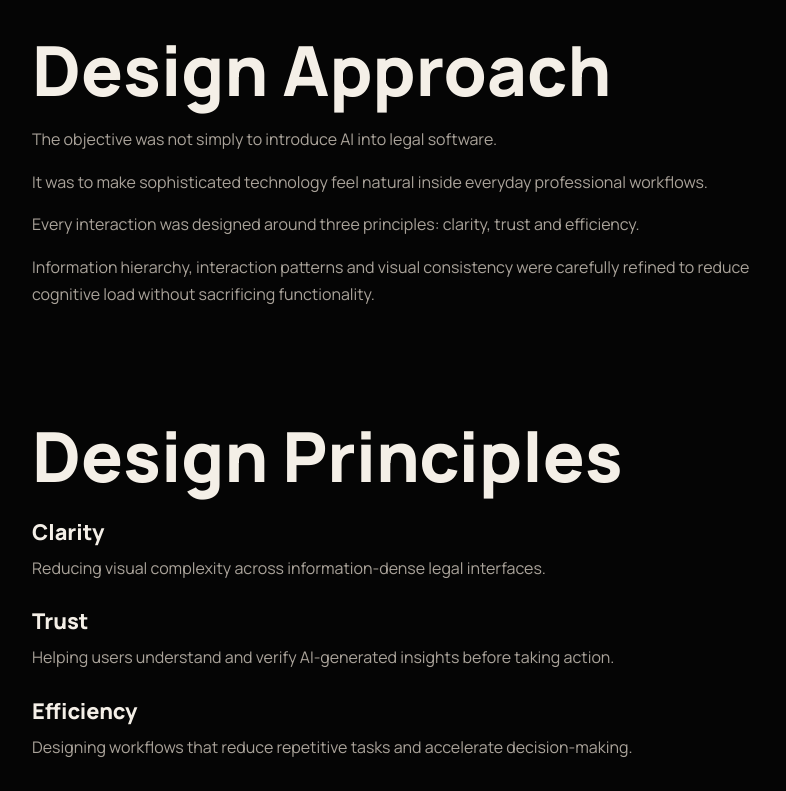
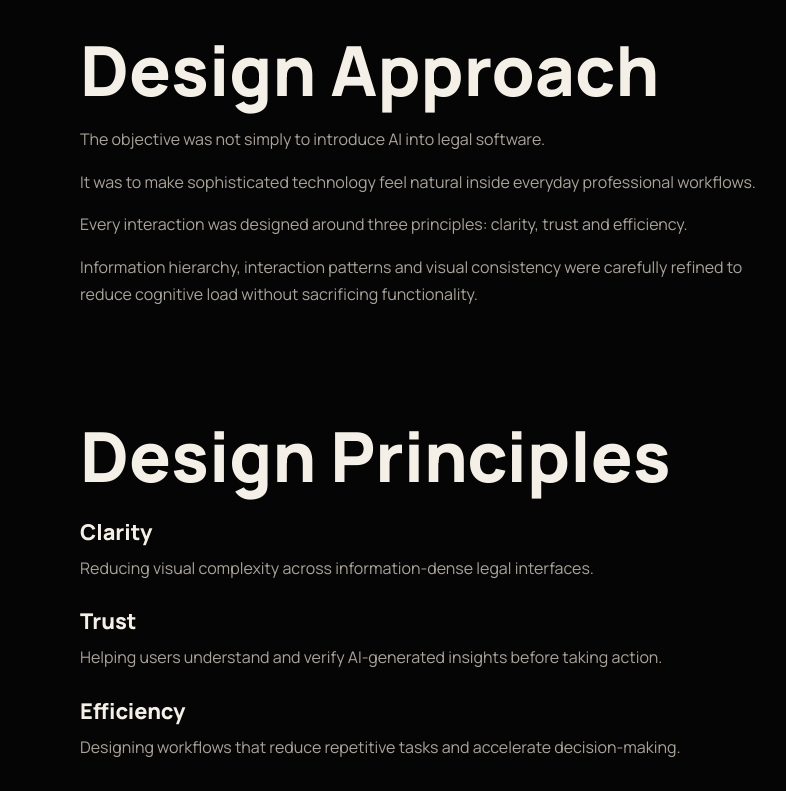
Before and after one commit to MerseGulsum/MerseGulsum.github.io, a Next.js app: page /projects/ai-product-experiment in a window 1280 px wide. Shown: the part 1860-2651 px from the top of the page, without its empty margins (172-958 px from the left). Built offline with nearby package versions, Linux system fonts and the light colour scheme.

Commit message:
Fix Mecellem text clipping

```diff
--- a/app/globals.css
+++ b/app/globals.css
@@ -1211,10 +1211,9 @@ main {
 }
 
 .mecellem-editorial-flow {
-  width: calc(100vw - (var(--gutter) * 2));
+  width: 100%;
   display: grid;
   gap: clamp(76px, 9vw, 124px);
-  margin-left: calc((100% - (100vw - (var(--gutter) * 2))) / 2);
   margin-top: clamp(88px, 11vw, 156px);
 }
 
@@ -1225,8 +1224,8 @@ main {
 
 .mecellem-editorial-section {
   display: grid;
-  grid-template-columns: 80px minmax(220px, 0.8fr) minmax(260px, 1fr) 44px;
-  gap: var(--space-3);
+  grid-template-columns: 120px minmax(0, 1fr);
+  gap: var(--space-4);
   align-items: start;
 }
 
@@ -1242,24 +1241,25 @@ main {
 }
 
 .mecellem-editorial-content {
-  grid-column: 2 / 4;
+  grid-column: 2;
   display: grid;
   gap: 22px;
   min-width: 0;
 }
 
 .mecellem-editorial-section h2 {
-  max-width: none;
+  max-width: 100%;
   color: var(--text);
   font-size: clamp(2.8rem, 5.4vw, 6.4rem);
   font-weight: var(--font-weight-heavy);
   line-height: 0.96;
   letter-spacing: 0;
-  white-space: nowrap;
+  overflow-wrap: normal;
 }
 
 .mecellem-editorial-copy {
-  width: min(100%, 720px);
+  width: 100%;
+  max-width: 680px;
   display: grid;
   gap: 16px;
 }
@@ -1272,7 +1272,8 @@ main {
 }
 
 .mecellem-editorial-list {
-  width: min(100%, 720px);
+  width: 100%;
+  max-width: 680px;
   display: grid;
   gap: 28px;
   margin-top: 8px;
```
